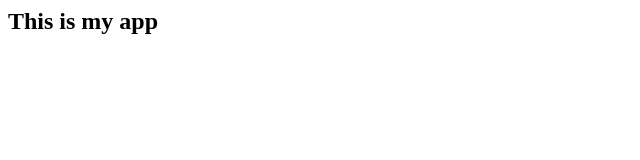
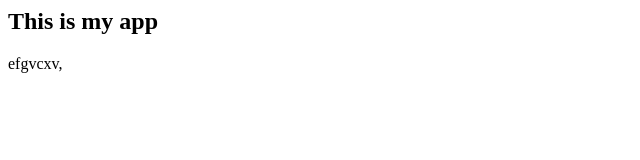
Before and after one commit to amruta-pawale/myappsample, a plain HTML site: page index.html in a window 1280 px wide. Shown: the full height of the page, 0-640 px from the left. Drawn offline with Linux system fonts and the light colour scheme.

Commit message:
first commit

```diff
--- a/index.html
+++ b/index.html
@@ -7,5 +7,6 @@
 </head>
 <body>
     <h2>This is my app</h2>
+    <p>efgvcxv,</p>
 </body>
 </html>
```
